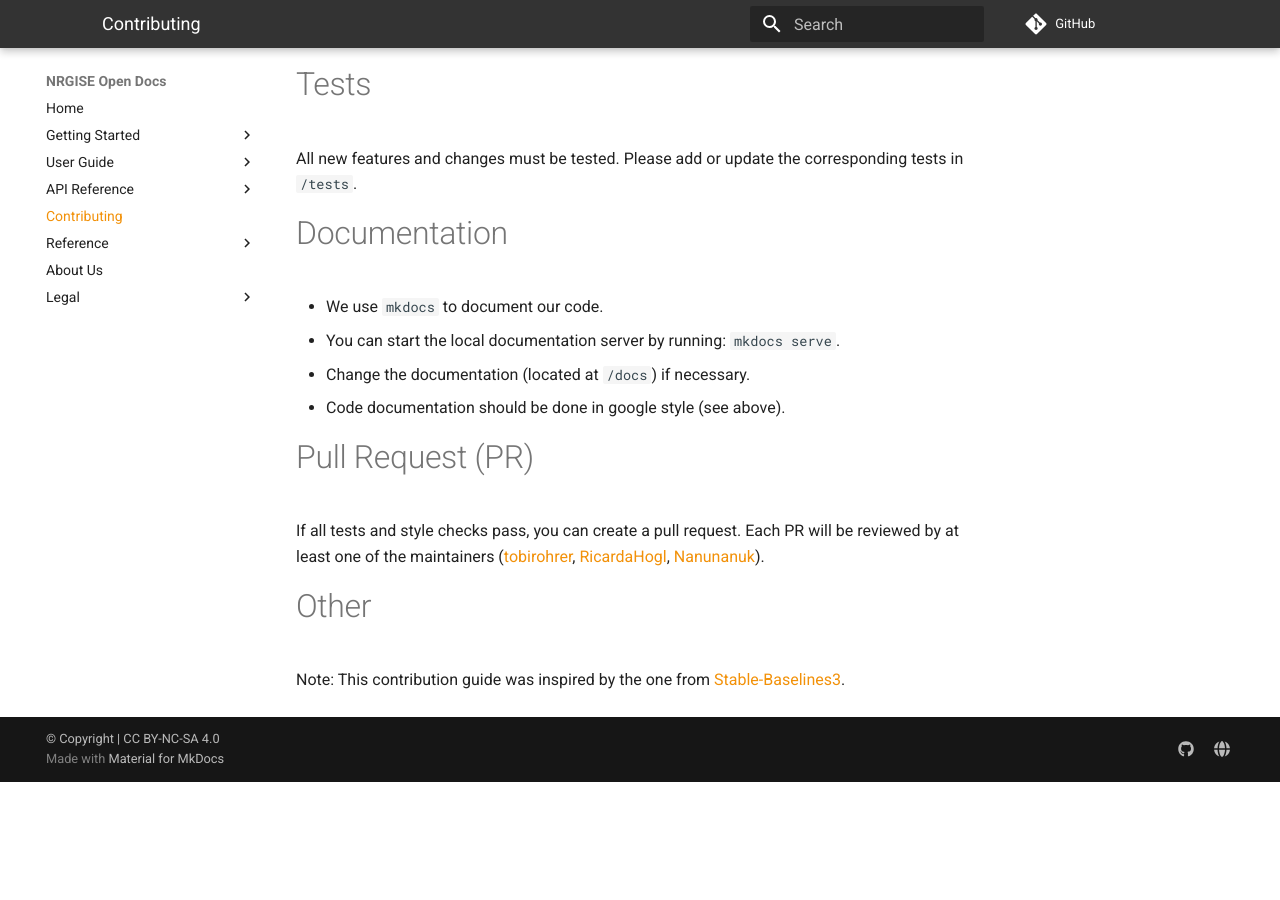
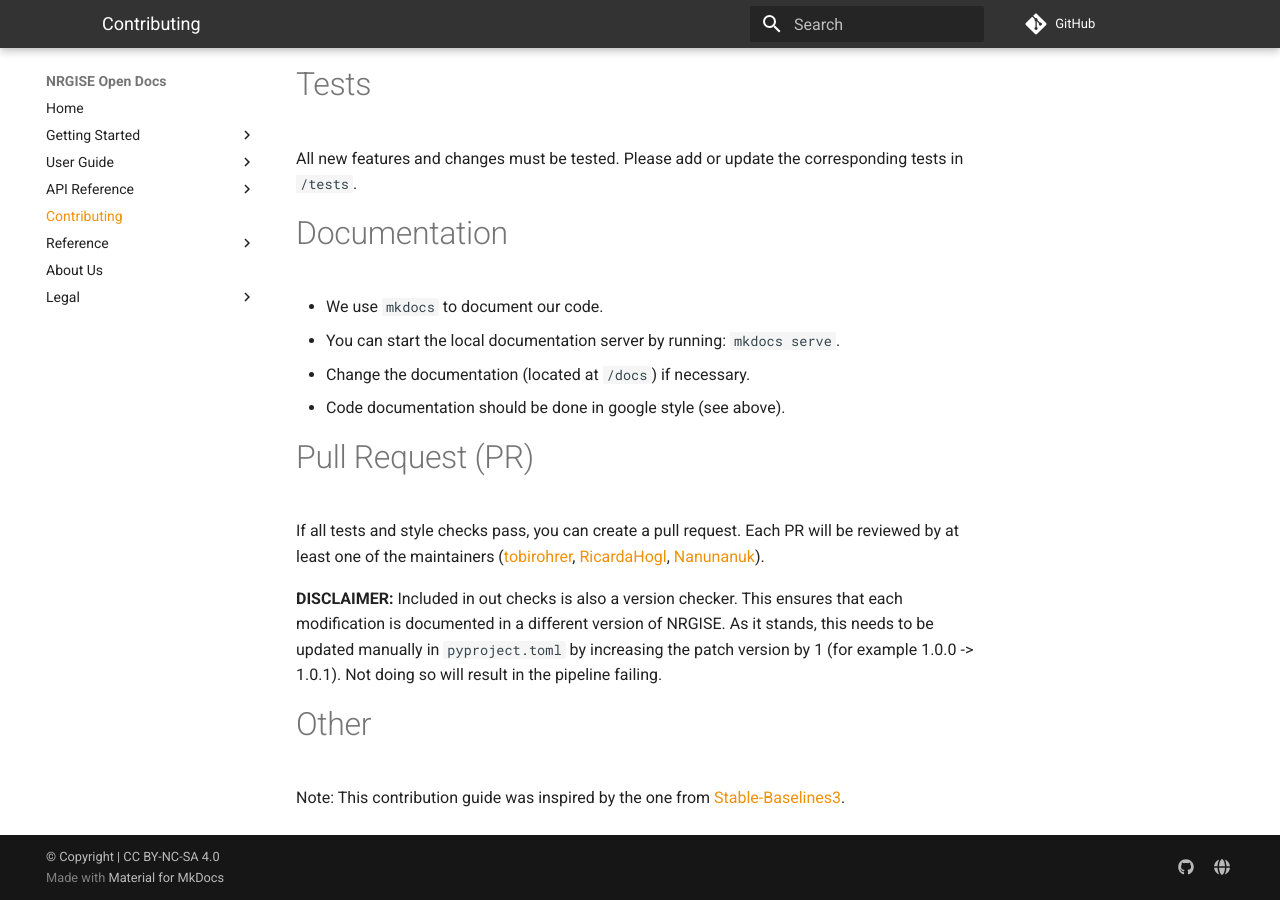
Before and after one commit to nrgise-open/nrgise-open, an MkDocs documentation site: the page built from docs/contributing/contributing.md, in a window 1280 px wide and 900 px high, scrolled down 2267 px. Built offline with MkDocs 1.6.1 and Material for MkDocs 9.7.7, drawn with Linux system fonts in a browser that asks for light colours; comment, search, counter and statistics services are not loaded; before the commit the page ends 3049 px from its top, so only the background shows below that.

Commit message:
add version update disclaimer

```diff
--- a/docs/contributing/contributing.md
+++ b/docs/contributing/contributing.md
@@ -105,6 +105,8 @@ All new features and changes must be tested. Please add or update the correspond
 
 If all tests and style checks pass, you can create a pull request. Each PR will be reviewed by at least one of the maintainers ([tobirohrer](https://github.com/tobirohrer), [RicardaHogl](https://github.com/RicardaHogl), [Nanunanuk](https://github.com/Nanunanuk)).
 
+**DISCLAIMER:** Included in out checks is also a version checker. This ensures that each modification is documented in a different version of NRGISE. As it stands, this needs to be updated manually in `pyproject.toml` by increasing the patch version by 1 (for example 1.0.0 -> 1.0.1). Not doing so will result in the pipeline failing.
+
 # Other
 
 Note: This contribution guide was inspired by the one from [Stable-Baselines3](https://github.com/DLR-RM/stable-baselines3/blob/master/CONTRIBUTING.md).
```
